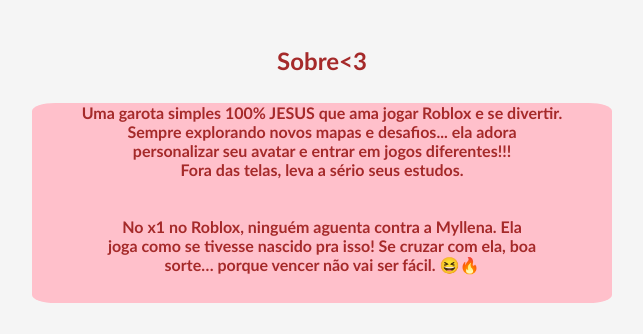
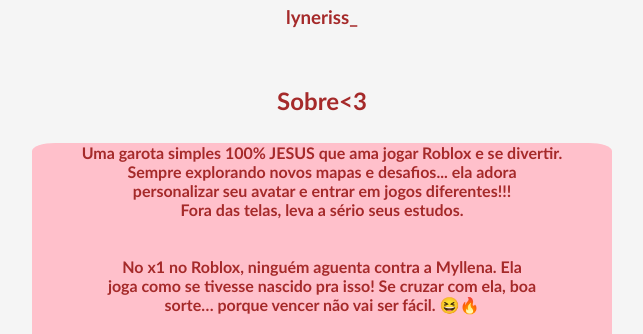
Before and after one commit to Guebrou/MyllenaNeris, a plain HTML site: page index.html in a window 1280 px wide. Shown: the part 153-487 px from the top of the page, without its empty margins (318-961 px from the left). Drawn offline with Linux system fonts and the light colour scheme.

Commit message:
Update style.css

```diff
--- a/style.css
+++ b/style.css
@@ -21,7 +21,7 @@ footer{
     justify-content: center;
 }
 .container{
-    width: 100%;
+    padding: 5dvh;
     height: 100dvh;
 }
 p{
```
